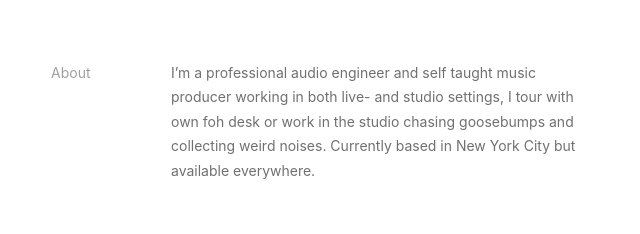
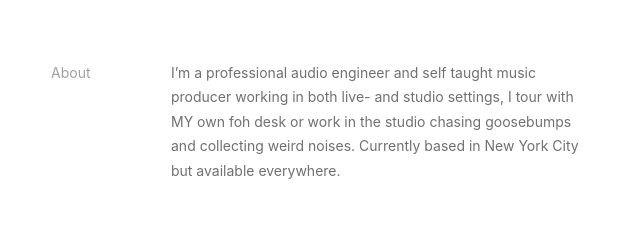
Before and after one commit to iucsola/luc-website-live, a plain HTML site: page index.html in a window 1280 px wide. Shown: the part 480-714 px from the top of the page, 319-959 px from the left. Drawn offline with Linux system fonts and the light colour scheme.

Commit message:
About: I tour with MY own foh desk
Co-Authored-By: Claude Sonnet 5.5 <noreply@anthropic.com>
Claude-Session: https://claude.ai/code/session_01BguCJFBkyRNUXrW8Lr64ni

```diff
--- a/index.html
+++ b/index.html
@@ -42,7 +42,7 @@
 <section id="about" class="about" aria-labelledby="about-title">
  <h2 id="about-title">About</h2>
  <div class="about-text">
-  <p>I’m a professional audio engineer and self taught music producer working in both live- and studio settings, I tour with own foh desk or work in the studio chasing goosebumps and collecting weird noises. Currently based in New York City but available everywhere.</p>
+  <p>I’m a professional audio engineer and self taught music producer working in both live- and studio settings, I tour with MY own foh desk or work in the studio chasing goosebumps and collecting weird noises. Currently based in New York City but available everywhere.</p>
  </div>
 </section>
 
```
